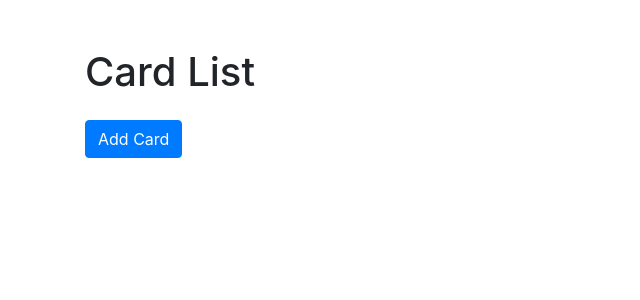
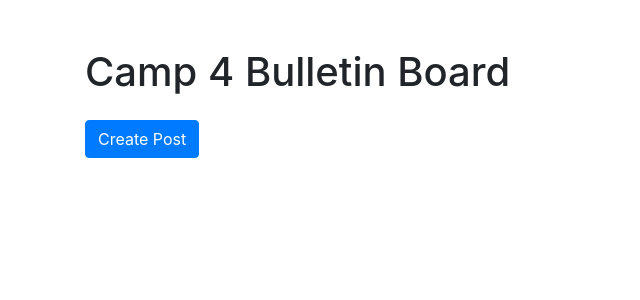
Before and after one commit to mmc102/camp4board, a Django app: page /cards/ in a window 1280 px wide. Shown: the top 300 px of the page, without its empty margins (0-640 px from the left). Run offline with Django 4.2, Linux system fonts and the light colour scheme; data that the repository does not hold is empty; some libraries are stand-ins or nearby versions.

Commit message:
formatting

```diff
--- a/camp4board/cards/templates/cards/card_list.html
+++ b/camp4board/cards/templates/cards/card_list.html
@@ -2,13 +2,13 @@
 <!DOCTYPE html>
 <html>
 <head>
-    <title>Card List</title>
+    <title>Camp 4 Bulletin Board</title>
     {% bootstrap_css %}
     {% bootstrap_javascript %}
 </head>
 <body>
     <div class="container mt-5">
-        <h1 class="mb-4">Card List</h1>
+        <h1 class="mb-4">Camp 4 Bulletin Board</h1>
         <div class="row">
             {% for card in cards %}
                 <div class="col-md-4 mb-4">
@@ -21,7 +21,7 @@
                 </div>
             {% endfor %}
         </div>
-        <a href="{% url 'add_card' %}" class="btn btn-primary">Add Card</a>
+        <a href="{% url 'add_card' %}" class="btn btn-primary">Create Post</a>
     </div>
 </body>
 </html>
```
